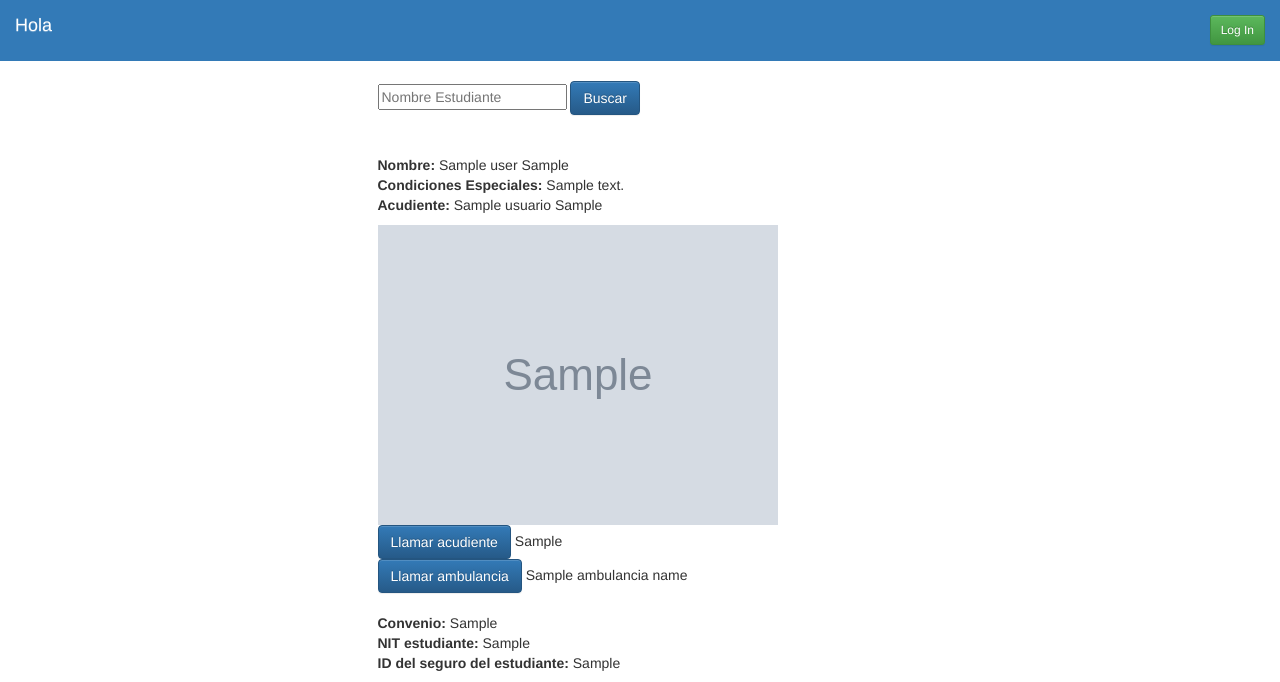
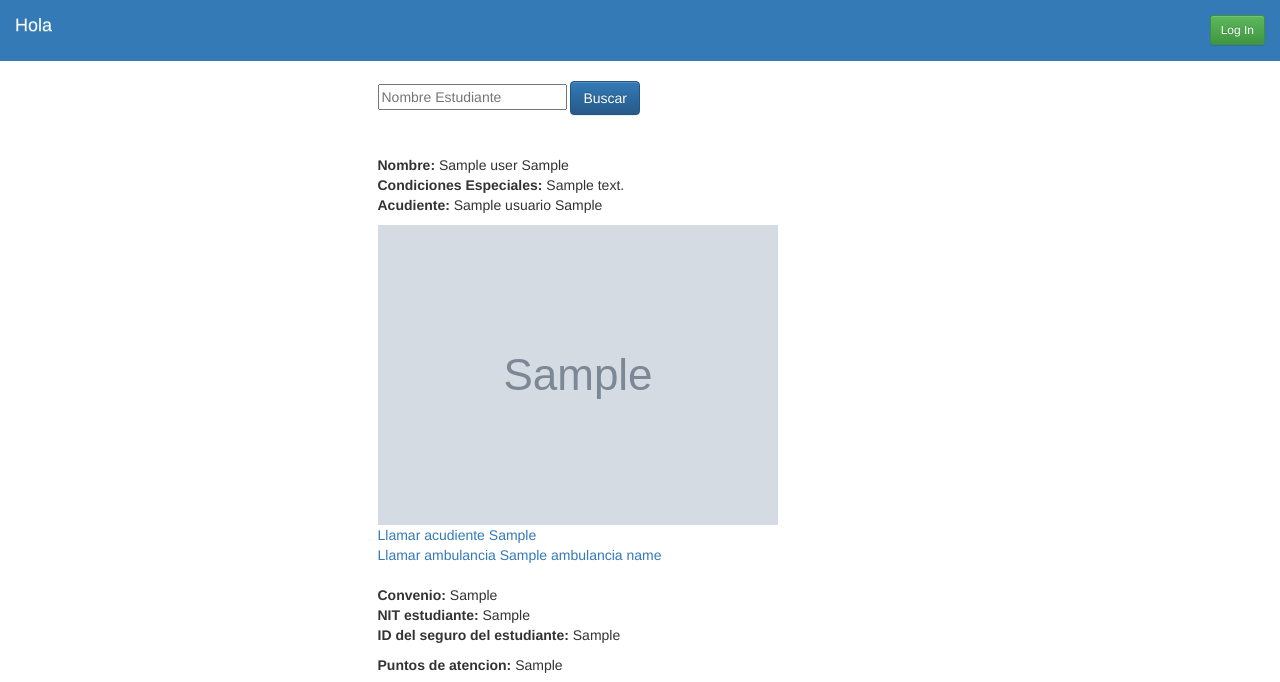
Before and after one commit to orregoduque/mytecsure, a Django app: template appointment/templates/appointment/urgencia.html in a window 1280 px wide. Shown: the top 682 px of the page. Run offline with Django 3.2, Linux system fonts and the light colour scheme; the template is opened without the code that fills it: most values are stand-ins (such as "Sample title", 1, 10 or a date in 2020); grey boxes marked "Sample" are stand-in pictures; parts of the project's set-up code (start-up, migrations or seed data) failed here and were passed over; some libraries are stand-ins or nearby versions.

Commit message:
link telefono

```diff
--- a/appointment/templates/appointment/urgencia.html
+++ b/appointment/templates/appointment/urgencia.html
@@ -43,15 +43,15 @@
 
     <div class="col-xs-12 col-xs-offset-0 col-sm-offset-1 col-sm-4 col-md-offset-2 col-md-4 col-lg-4 col-lg-offset-3">
         <form type="acudiente_get" action="." style="margin: 0">
-            <button id="acudiente_submit" type="submit" name='acudiente_submit' class="btn btn-primary pull-center" value='acudiente {{ usuario.user}} ' >Llamar acudiente</button>
-            {{ usuario.celular_acudiente}}
+            <a href="tel:{{ usuario.celular_acudiente}} ">Llamar acudiente</a>
+            <a href="tel:{{ usuario.celular_acudiente}} ">{{ usuario.celular_acudiente}} </a>
         </form>
     </div>
 
     <div class="col-xs-12 col-xs-offset-0 col-sm-offset-1 col-sm-4 col-md-offset-2 col-md-4 col-lg-4 col-lg-offset-3">
         <form type="get" action="." style="margin: 0">
-            <button id="ambulancia_submit" type="submit" name='ambulancia_submit' class="btn btn-primary pull-center" value = 'ambulancia {{ usuario.user}} '>Llamar ambulancia</button>
-            {{ ambulancia_name}}
+            <a href="tel:{{ ambulancia_name}}  ">Llamar ambulancia</a>
+            <a href="tel:{{ ambulancia_name}}  ">{{ ambulancia_name}}  </a>
             <p>
                 <br>
                 <b>Convenio:</b> {{usuario.identidad_seguro}}
@@ -67,6 +67,9 @@
         <p>
             <b>Puntos de atencion:</b>  {{puntos_atencion}}
         </p>
+    </div>
+    <div class="col-xs-12 col-xs-offset-0 col-sm-offset-1 col-sm-4 col-md-offset-2 col-md-4 col-lg-4 col-lg-offset-3">
+        <img src={{mapa_cali}} alt="Photo">
     </div>
 
 
--- a/appointment/views.py
+++ b/appointment/views.py
@@ -407,6 +407,7 @@ class UrgenciaForAdirectorView(LoginRequiredMixin, View):
         imagen = ""
         notas = ""
         actividades = ""
+        mapa_cali = "../static/images/mapa_cali.png"
 
         if search_query == 'valentina':
             id_buscar = 3
@@ -475,6 +476,7 @@ class UrgenciaForAdirectorView(LoginRequiredMixin, View):
             'puntos_atencion' : puntos_atencion,
             'notas' : notas,
             'actividades' : actividades,
+            'mapa_cali': mapa_cali,
         }
         return render(request, 'appointment/urgencia.html', context)
 
```
Also changed, not shown: db.sqlite3, static/images/mapa_cali.png (added).
